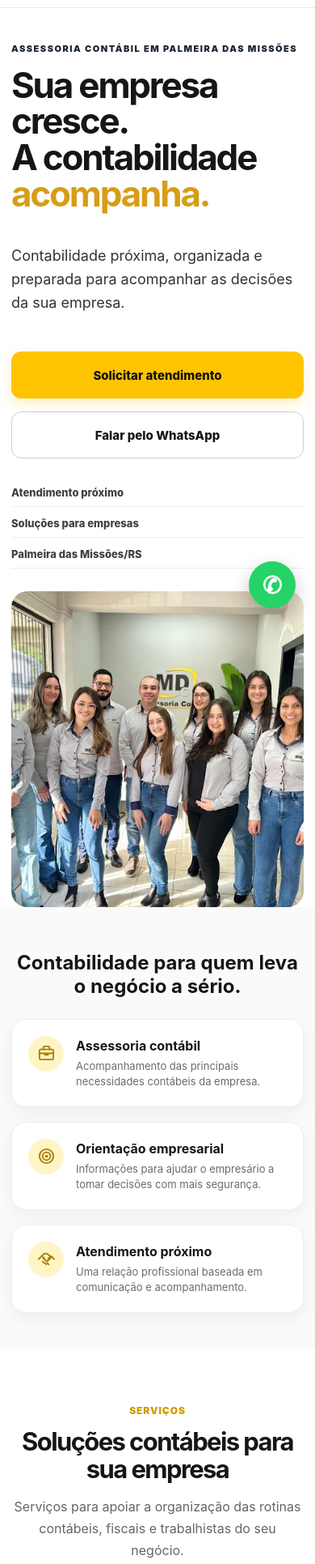
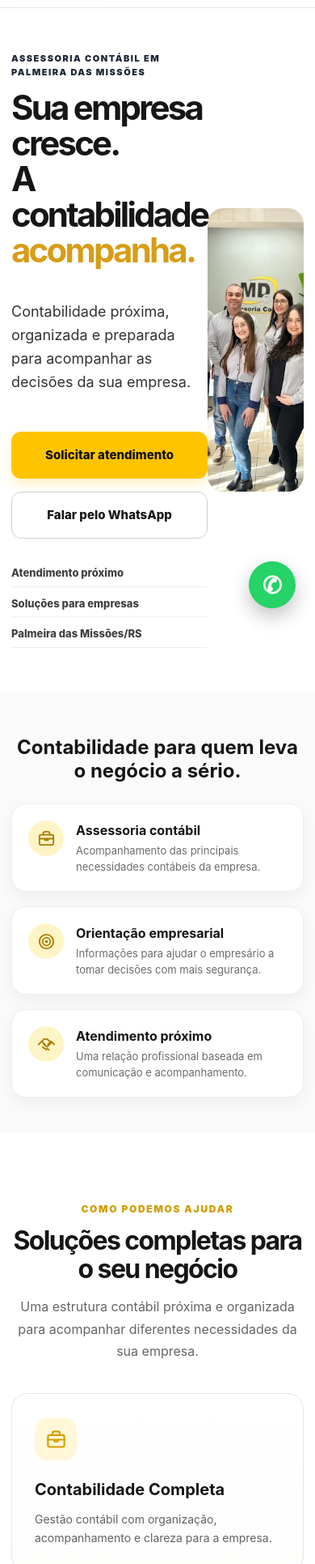
Before and after one commit to cestarifcc-glitch/mdcon-site-oficial, a Next.js app: page / in a window 390 px wide. Shown: the part 69-2000 px from the top of the page at 81% size. Built offline with nearby package versions, Linux system fonts and the light colour scheme.

Commit message:
atualização tamanho da imagem e logo e titulos

```diff
--- a/app/globals.css
+++ b/app/globals.css
@@ -77,3 +77,60 @@
   .hero-photo{object-position:52% center}
   .footer-logo-img{width:124px}
 }
+
+
+/* V4 — refinamento visual aprovado */
+.hero-v2 .hero-copy h1{
+  font-size:clamp(48px,4.7vw,64px);
+  line-height:1.04;
+  letter-spacing:-2.8px;
+  max-width:560px;
+}
+.hero-v2 .hero-grid{min-height:610px;grid-template-columns:.92fr 1.08fr}
+.hero-v2 .hero-copy{padding-top:54px;padding-bottom:54px}
+.hero-photo-card{min-height:610px}
+.hero-photo{object-position:58% 44%}
+.hero-v2 .hero-copy>p{max-width:520px}
+.brand-logo-img{width:150px}
+
+.services-premium{padding-top:82px;background:#fff}
+.services-premium .section-head{margin-bottom:38px}
+.services-premium .section-head .eyebrow{letter-spacing:1.7px}
+.services-premium .section-head h2{font-size:42px}
+.featured-services{grid-template-columns:repeat(4,1fr);gap:22px}
+.featured-card{
+  min-height:220px;
+  padding:30px 28px;
+  border-radius:20px;
+  display:flex;
+  flex-direction:column;
+  align-items:flex-start;
+  border:1px solid #e5e5e5;
+  background:linear-gradient(180deg,#fff,#fdfdfc);
+}
+.featured-card i{
+  width:52px;height:52px;border-radius:15px;
+  background:#fff7d7;
+  color:#d69e00;
+  margin-bottom:24px;
+}
+.featured-card i svg{width:27px;height:27px}
+.featured-card h3{font-size:20px;line-height:1.25;margin:0 0 12px}
+.featured-card p{font-size:14px;line-height:1.65;color:#626262}
+.featured-card:hover{transform:translateY(-5px);box-shadow:0 18px 42px rgba(0,0,0,.08)}
+
+@media(max-width:900px){
+  .hero-v2 .hero-grid{min-height:auto}
+  .hero-photo-card{min-height:430px;height:430px}
+  .hero-photo{object-position:55% center}
+  .featured-services{grid-template-columns:1fr 1fr}
+}
+@media(max-width:620px){
+  .brand-logo-img{width:116px}
+  .hero-v2 .hero-copy h1{font-size:42px;line-height:1.05}
+  .hero-photo-card{height:350px;min-height:350px}
+  .hero-photo{object-position:56% center}
+  .services-premium .section-head h2{font-size:32px}
+  .featured-services{grid-template-columns:1fr}
+  .featured-card{min-height:auto}
+}
--- a/app/page.tsx
+++ b/app/page.tsx
@@ -31,6 +31,13 @@ const services:[IconName,string,string][] = [
   ['chart','Planejamento Tributário','Análise das possibilidades tributárias aplicáveis à empresa.'],
   ['store','MEI e Pequenas Empresas','Orientação contábil para empreendedores e pequenos negócios.'],
   ['shield','Regularização Empresarial','Auxílio na organização e regularização de situações empresariais.']
+];
+
+const featuredServices:[IconName,string,string][] = [
+  ['briefcase','Contabilidade Completa','Gestão contábil com organização, acompanhamento e clareza para a empresa.'],
+  ['users','Departamento Pessoal','Apoio nas rotinas de folha, encargos e obrigações trabalhistas.'],
+  ['calculator','Fiscal e Tributário','Acompanhamento fiscal e análise tributária com foco em organização e segurança.'],
+  ['chart','Consultoria Empresarial','Informações e análises contábeis para apoiar decisões do negócio.']
 ];
 
 const faqs=[
@@ -68,7 +75,7 @@ export default function Home(){return <>
     ([['briefcase','Assessoria contábil','Acompanhamento das principais necessidades contábeis da empresa.'],['target','Orientação empresarial','Informações para ajudar o empresário a tomar decisões com mais segurança.'],['handshake','Atendimento próximo','Uma relação profissional baseada em comunicação e acompanhamento.']] as [IconName,string,string][]).map(x=><article className="trust-card" key={x[1]}><i><Icon name={x[0]}/></i><div><h3>{x[1]}</h3><p>{x[2]}</p></div></article>)}
   </div></div></section>
 
-  <section className="section"><div className="container"><div className="section-head"><span className="eyebrow">SERVIÇOS</span><h2>Soluções contábeis para sua empresa</h2><p>Serviços para apoiar a organização das rotinas contábeis, fiscais e trabalhistas do seu negócio.</p></div><div className="services-grid">{services.map(s=><article className="service-card" key={s[1]}><i><Icon name={s[0]}/></i><h3>{s[1]}</h3><p>{s[2]}</p></article>)}</div><div className="center"><Link className="text-link" href="/servicos">Conheça todos os serviços →</Link></div></div></section>
+  <section className="section services-premium"><div className="container"><div className="section-head"><span className="eyebrow">COMO PODEMOS AJUDAR</span><h2>Soluções completas para o seu negócio</h2><p>Uma estrutura contábil próxima e organizada para acompanhar diferentes necessidades da sua empresa.</p></div><div className="services-grid featured-services">{featuredServices.map(s=><article className="service-card featured-card" key={s[1]}><i><Icon name={s[0]}/></i><div><h3>{s[1]}</h3><p>{s[2]}</p></div></article>)}</div><div className="center"><Link className="text-link" href="/servicos">Ver todos os serviços →</Link></div></div></section>
 
   <section className="dark-section"><div className="container"><div className="section-head light"><span className="eyebrow">MDCon</span><h2>Por que escolher a MDCon?</h2></div><div className="benefits-grid">{
     ([['handshake','Atendimento próximo','Você fala com pessoas que conhecem a realidade da sua empresa.'],['target','Orientação profissional','Informações contábeis para ajudar nas decisões do dia a dia.'],['sliders','Soluções personalizadas','Cada empresa possui necessidades diferentes.'],['shield','Experiência e responsabilidade','Um escritório preparado para cuidar das rotinas contábeis da sua empresa.']] as [IconName,string,string][]).map(x=><article key={x[1]}><i><Icon name={x[0]}/></i><h3>{x[1]}</h3><p>{x[2]}</p></article>)}
```
Also changed, not shown: 1 other file (tests, documents, lock files or other folders).
